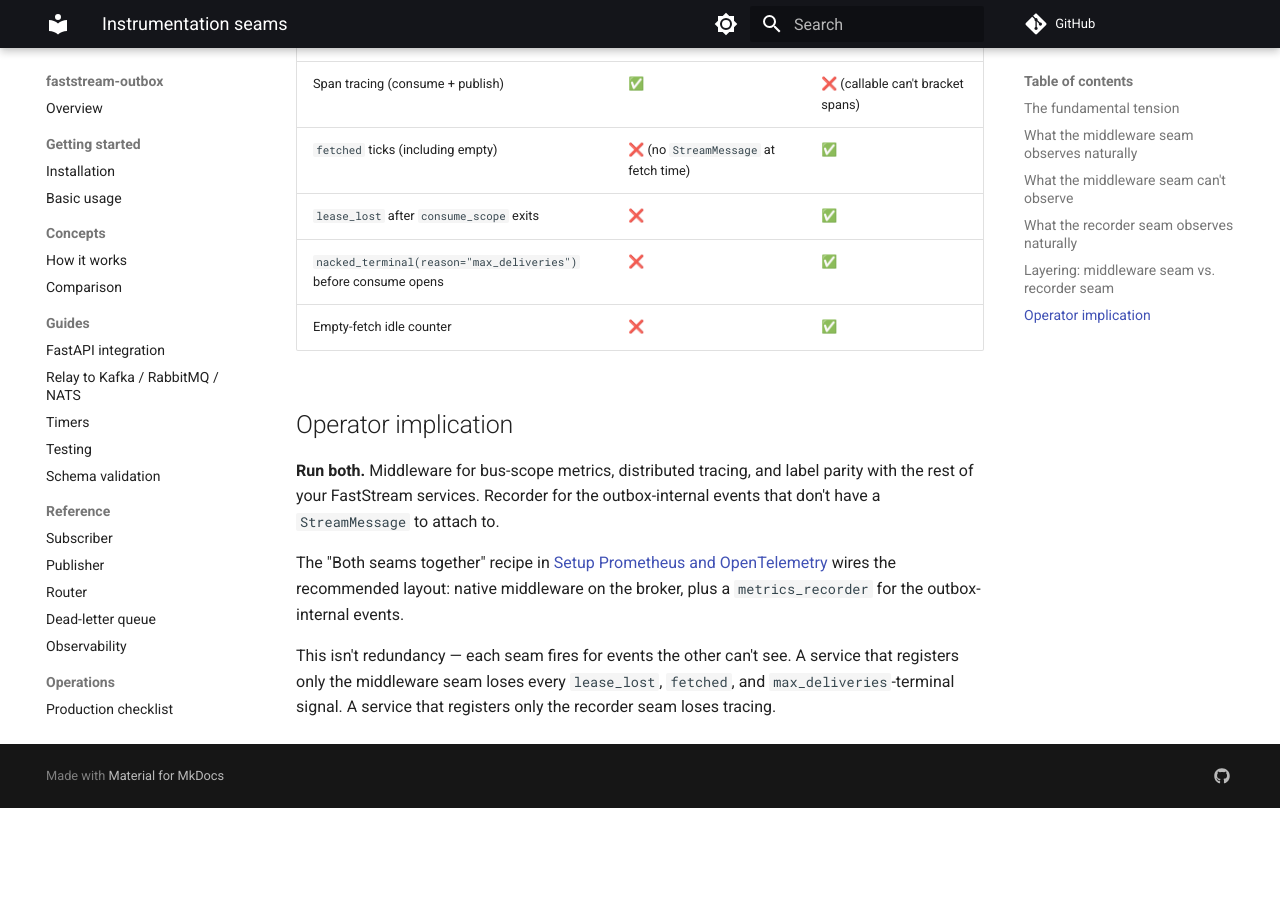
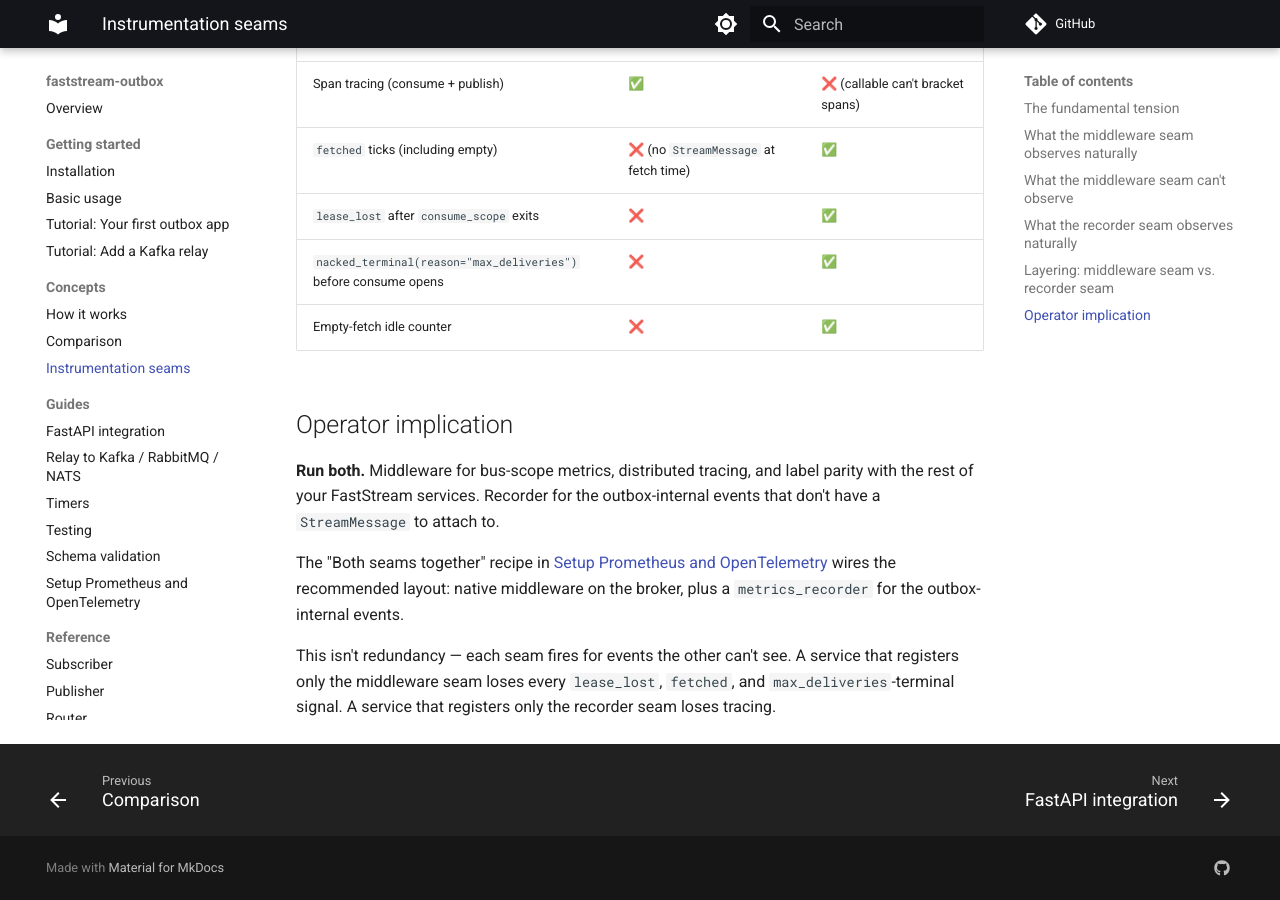
Before and after one commit to modern-python/faststream-outbox, an MkDocs documentation site: the page built from docs/concepts/instrumentation-seams.md, in a window 1280 px wide and 900 px high, scrolled down 2082 px. Built offline with MkDocs 1.6.1 and Material for MkDocs 9.7.7, drawn with Linux system fonts in a browser that asks for light colours; comment, search, counter and statistics services are not loaded; before the commit the page ends 2890 px from its top, so only the background shows below that.

Commit message:
docs: nav reshape — surface tutorials, setup how-to, instrumentation explanation
Two tutorial stubs land in docs/tutorials/ so the nav resolves;
content is filled by the following per-tutorial commits.

Co-Authored-By: Claude Opus 4.7 (1M context) <noreply@anthropic.com>

```diff
--- a/mkdocs.yml
+++ b/mkdocs.yml
@@ -8,15 +8,19 @@ nav:
   - Getting started:
       - Installation: introduction/installation.md
       - Basic usage: usage/basic.md
+      - 'Tutorial: Your first outbox app': tutorials/first-outbox-app.md
+      - 'Tutorial: Add a Kafka relay': tutorials/add-kafka-relay.md
   - Concepts:
       - How it works: introduction/how-it-works.md
       - Comparison: concepts/comparison.md
+      - Instrumentation seams: concepts/instrumentation-seams.md
   - Guides:
       - FastAPI integration: usage/fastapi.md
       - Relay to Kafka / RabbitMQ / NATS: usage/relay.md
       - Timers: usage/timers.md
       - Testing: usage/testing.md
       - Schema validation: usage/schema-validation.md
+      - Setup Prometheus and OpenTelemetry: usage/setup-prometheus-opentelemetry.md
   - Reference:
       - Subscriber: usage/subscriber.md
       - Publisher: usage/publisher.md
```
Also changed, not shown: docs/tutorials/add-kafka-relay.md (added, +1 -0 lines), docs/tutorials/first-outbox-app.md (added, +1 -0 lines).
